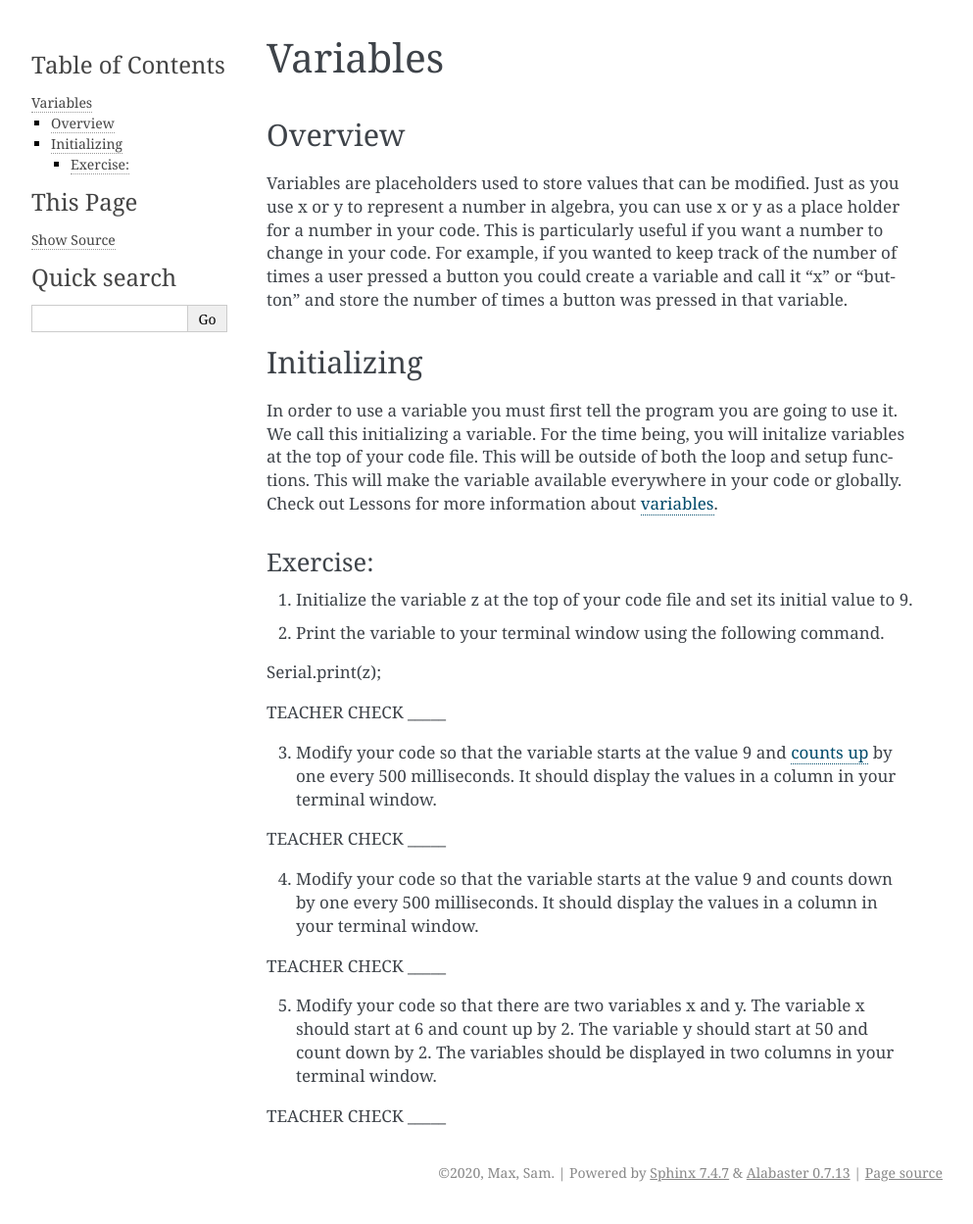
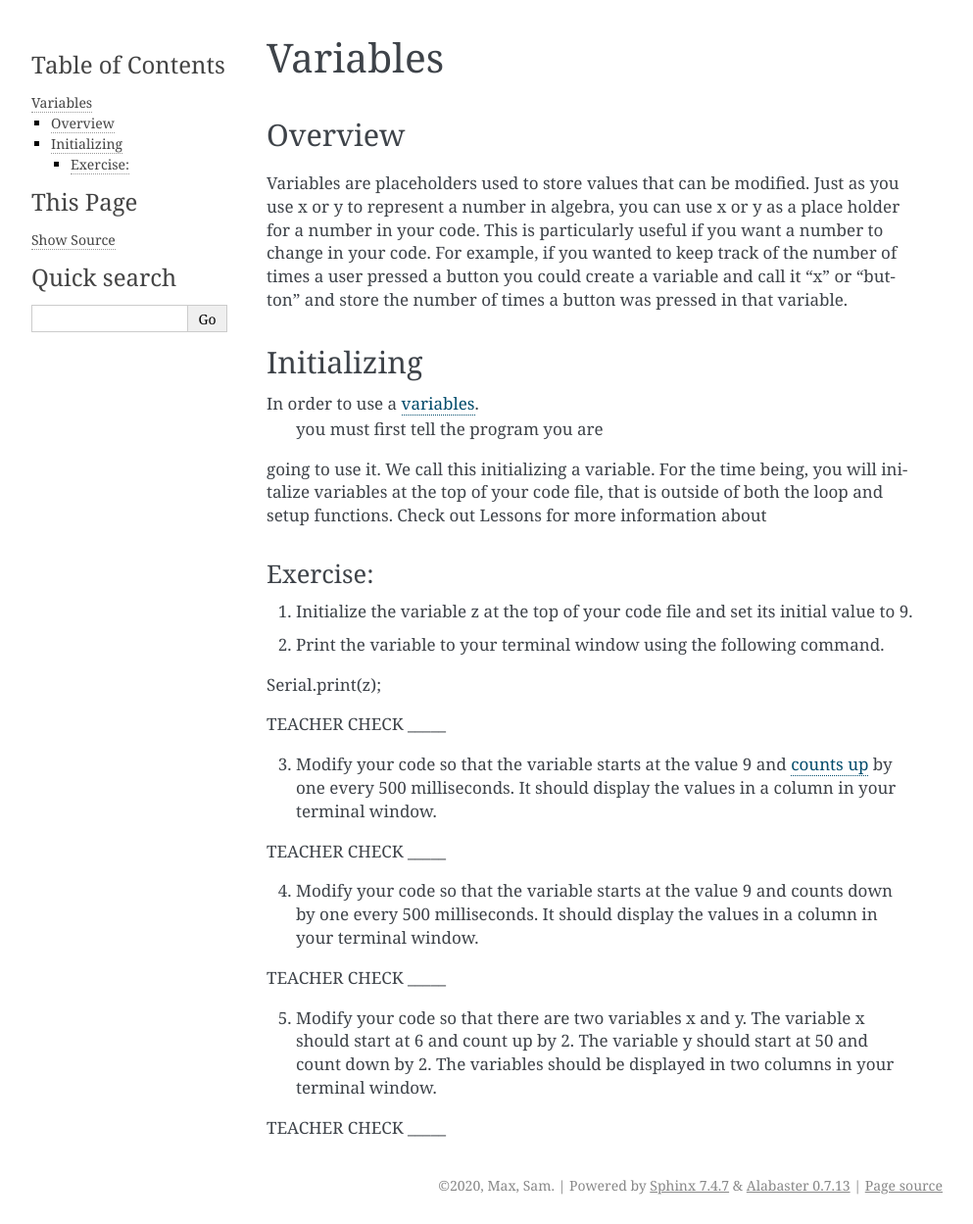
Before and after one commit to maxtkc/mvths-wiki, a Sphinx documentation site: the page built from docs/015-variables.rst, in a window 1280 px wide. Shown: the whole page at 98% size, without its empty margins (148-1141 px from the left). Built offline with Sphinx 7.4.7, drawn with Linux system fonts in a browser that asks for light colours.

Commit message:
Update 015-variables.rst

```diff
--- a/docs/015-variables.rst
+++ b/docs/015-variables.rst
@@ -15,12 +15,11 @@
 Initializing
 ------------
 
-In order to use a variable you must first tell the program you are
+In order to use a `variables <https://www.google.com/url?q=https://docs.google.com/document/d/1BmZbXzxnD2j17QToSZ9jeZmnP7burwfksfQq2v4zu-Y/edit%23heading%3Dh.vbe1wov8lque&sa=D&ust=1587613173882000>`__.
+ you must first tell the program you are
 going to use it. We call this initializing a variable. For the time
-being, you will initalize variables at the top of your code file. This
-will be outside of both the loop and setup functions. This will make the
-variable available everywhere in your code or globally. Check out Lessons for more information about
-`variables <https://www.google.com/url?q=https://docs.google.com/document/d/1BmZbXzxnD2j17QToSZ9jeZmnP7burwfksfQq2v4zu-Y/edit%23heading%3Dh.vbe1wov8lque&sa=D&ust=1587613173882000>`__.
+being, you will initalize variables at the top of your code file, that is
+outside of both the loop and setup functions.  Check out Lessons for more information about
 
 Exercise:
 ~~~~~~~~~
```
